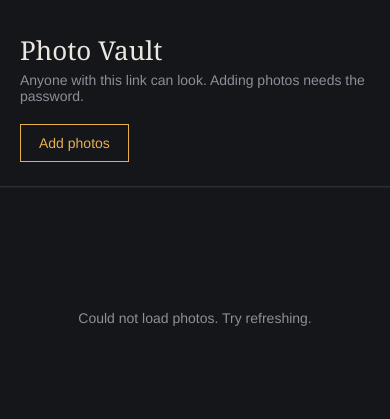
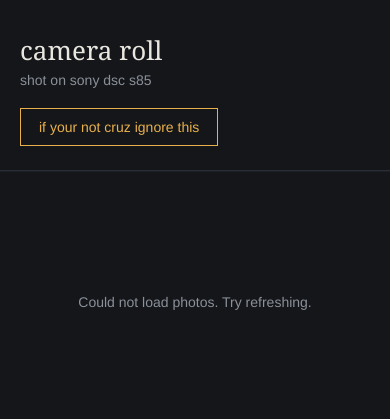
Before and after one commit to Duz4/congenial-octo-chainsaw, a website: page photo-vault/index.html in a window 390 px wide. Drawn offline with Linux system fonts and the light colour scheme; no server answers.

Commit message:
Update title and text in index.html

```diff
--- a/photo-vault/index.html
+++ b/photo-vault/index.html
@@ -5,7 +5,7 @@
 <meta name="viewport" content="width=device-width, initial-scale=1.0" />
 <meta name="robots" content="noindex, nofollow" />
 <meta name="color-scheme" content="dark" />
-<title>Photo Vault</title>
+<title>i ❤️ joe</title>
 <style>
   :root{
     --bg: #14161a;
@@ -180,24 +180,24 @@
 
   <header class="topbar">
     <div>
-      <h1>Photo Vault</h1>
-      <p class="sans">Anyone with this link can look. Adding photos needs the password.</p>
+      <h1>camera roll</h1>
+      <p class="sans">shot on sony dsc s85</p>
     </div>
-    <button class="toggle-btn sans" id="toggle-upload-btn" type="button">Add photos</button>
+    <button class="toggle-btn sans" id="toggle-upload-btn" type="button">if your not cruz ignore this</button>
   </header>
 
   <div class="upload-panel" id="upload-panel">
     <div class="upload-panel-inner">
       <div class="field">
-        <label class="sans" for="password-input">Password</label>
+        <label class="sans" for="password-input">password</label>
         <input type="password" id="password-input" autocomplete="off" />
       </div>
       <label class="upload-area sans" id="upload-area" tabindex="0">
-        <span id="upload-area-text">Click or drop photos here</span>
+        <span id="upload-area-text">click to upload</span>
         <input type="file" id="file-input" accept="image/*" multiple />
       </label>
       <div class="upload-actions">
-        <button class="btn-primary sans" id="upload-btn" type="button">Upload</button>
+        <button class="btn-primary sans" id="upload-btn" type="button">upload</button>
         <span class="status-text sans" id="upload-status"></span>
       </div>
     </div>
```
